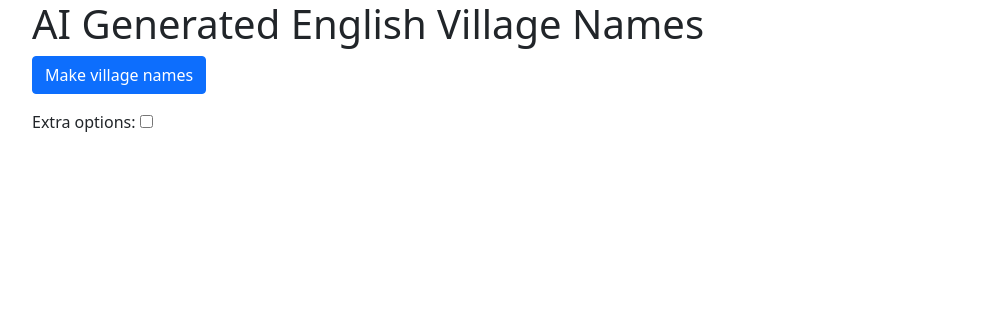
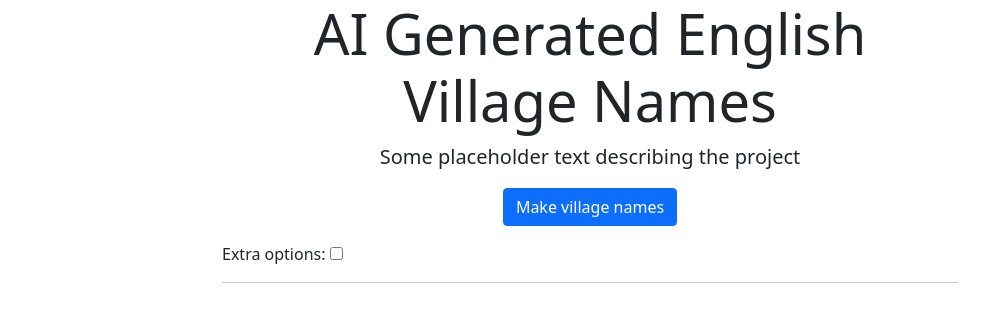
Before and after one commit to mattallinson/village-app, a Flask app: page / in a window 1280 px wide. Shown: the top 322 px of the page, without its empty margins (50-1039 px from the left). Run offline with Flask 2, Linux system fonts and the light colour scheme.

Commit message:
rearrange form

```diff
--- a/forms.py
+++ b/forms.py
@@ -3,7 +3,7 @@
 from wtforms.fields.html5 import DecimalRangeField
 
 class ParameterForm(FlaskForm):
-	prefix = StringField('Prefix (optional)')
+	prefix = StringField('Prefix')
 	temperature = DecimalRangeField('Temperature',
 		default=1.0)
 	submit = SubmitField('Make village names')
--- a/static/style.css
+++ b/static/style.css
@@ -1,3 +1,7 @@
-    h1, p, input, label {
+    h1, p, label {
     	text-align: center;
     }
+
+    input#prefix {
+    	font-style: italic;
+    }
--- a/templates/base.html
+++ b/templates/base.html
@@ -15,9 +15,19 @@
     <title>AI English Village Names</title>
   </head>
   <body>
-
-    {% block content %}
-    {% endblock %}
+    <div class="container">
+        <div class="row justify-content-md-center">
+          <div class="col-2">
+            <!-- empty left column-->
+          </div>
+          <div class="col-md-8">
+            <!-- central column with all the content-->
+            {% block content %}
+            {% endblock %}
+          </div>
+          <div class="col-2">
+            <!-- empty right column-->
+          </div>
 
     <!-- Option 1: Bootstrap Bundle with Popper -->
     <script src="https://cdn.jsdelivr.net/npm/bootstrap@5.0.2/dist/js/bootstrap.bundle.min.js" integrity="sha384-MrcW6ZMFYlzcLA8Nl+NtUVF0sA7MsXsP1UyJoMp4YLEuNSfAP+JcXn/tWtIaxVXM" crossorigin="anonymous"></script>
--- a/templates/index.html
+++ b/templates/index.html
@@ -1,34 +1,51 @@
 {% extends "base.html" %}
+{% block style %}
+<link rel="stylesheet" type="text/css" href="/static/style.css">
+{% endblock %}
 
 {% block content %}
-      <div class="container">
-      <h1>AI Generated English Village Names</h1>
+<h1 class="display-4">AI Generated English Village Names</h1>
+<p class="lead"> Some placeholder text describing the project</p>
 <form action="" method="post" novalidate>
   {{ form.hidden_tag() }}
   <p>{{ form.submit(class_="btn btn-primary") }}</p>
-
+  <div id="options" style="display:none">
+    <div class ="row">
+      <div class="col">
+        <div class="row">
+          {{ form.temperature.label }}
+        </div>
+        <div class="row">
+          <div class="col text-end">❄️</div>
+          <div class="col-6">{{ form.temperature(class_="form-range", min=0.4, max=1.6, step=0.2) }}</div>
+          <div class="col">🔥</div>
+        </div>
+      </div>
+      <div class="col">
+        <div class="row">
+          {{ form.prefix.label }}
+        </div>
+        <div class="row">
+          {{ form.prefix(placeholder="(Optional)") }}
+        </div>
+      </div>
+    </div>
+  </div>
   <label for="myCheck">Extra options:</label>
   <input type="checkbox" id="myCheck" onclick="options()">
-        <div id="options" style="display:none">
-          <p>
-            {{ form.temperature.label }}<br>
-            ❄️{{ form.temperature(class_="form-range", min=0.4, max=1.6, step=0.2) }}🔥
-          </p>
-          <p>
-            {{ form.prefix.label }}<br>
-            {{ form.prefix(size=32) }}
-          </p>
-        </div>
+</form>
+<hr/>
+<div>
+  {% if villages|length >0: %}
+    <a href="/clear-list">Clear List</a>
+  {% endif %}
 
-      </form>
-          <div>
   <ul>
     {% for village in villages %}
     <li>{{ village}}</li>
     {% endfor %}
   </ul>
 </div>
-        </div>
 {% endblock %}
 
 {% block scripts %}
```
Lines whose indentation alone changed are shown as unchanged.
